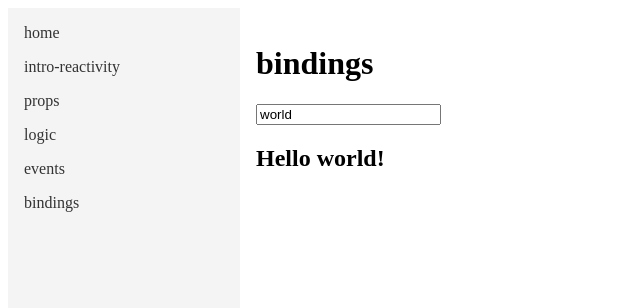
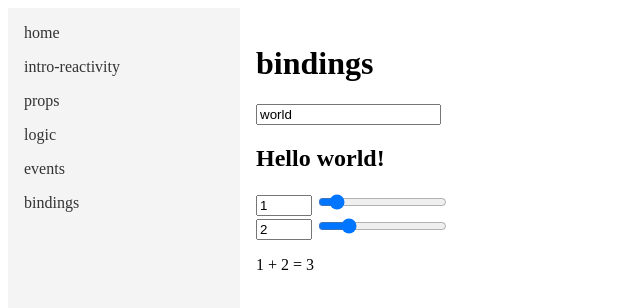
Before and after one commit to gnairooze/learn-svelte, a SvelteKit app: page /bindings in a window 1280 px wide. Shown: the top 308 px of the page, without its empty margins (0-640 px from the left). Built offline with nearby package versions, Linux system fonts and the light colour scheme.

Commit message:
add numeric inputs tutorial

```diff
--- a/src/routes/bindings/+page.svelte
+++ b/src/routes/bindings/+page.svelte
@@ -1,5 +1,7 @@
 <script>
 	let name = 'world';
+	let a = 1;
+	let b = 2;
 </script>
 
 <h1>bindings</h1>
@@ -7,3 +9,19 @@
 <input bind:value={name} />
 
 <h2>Hello {name}!</h2>
+
+<div>
+	<label>
+		<input type="number" bind:value={a} min="0" max="10" />
+		<input type="range" bind:value={a} min="0" max="10" />
+	</label>
+</div>
+
+<div>
+	<label>
+		<input type="number" bind:value={b} min="0" max="10" />
+		<input type="range" bind:value={b} min="0" max="10" />
+	</label>
+</div>
+
+<p>{a} + {b} = {a + b}</p>
```
